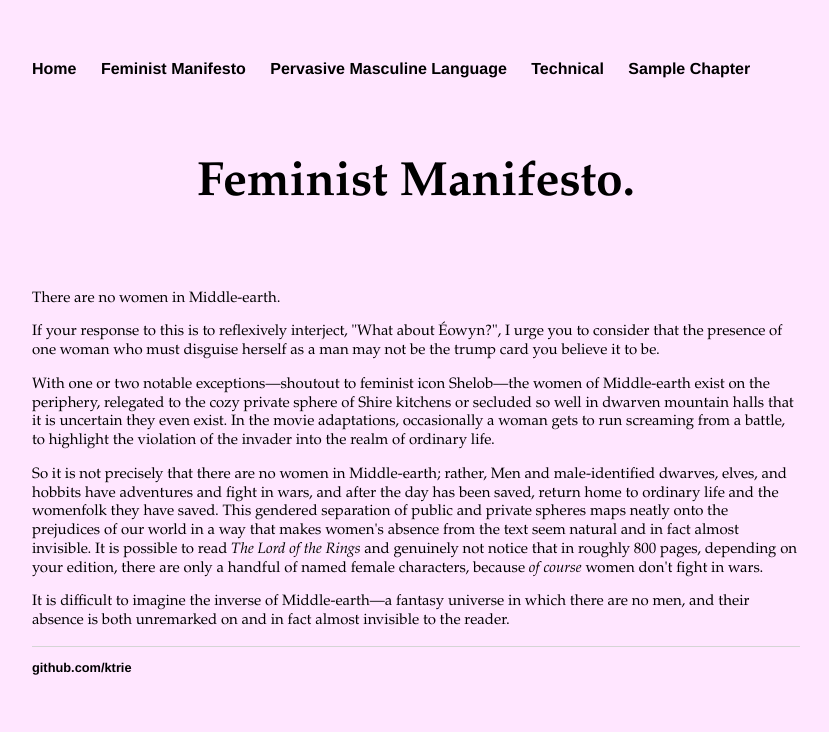
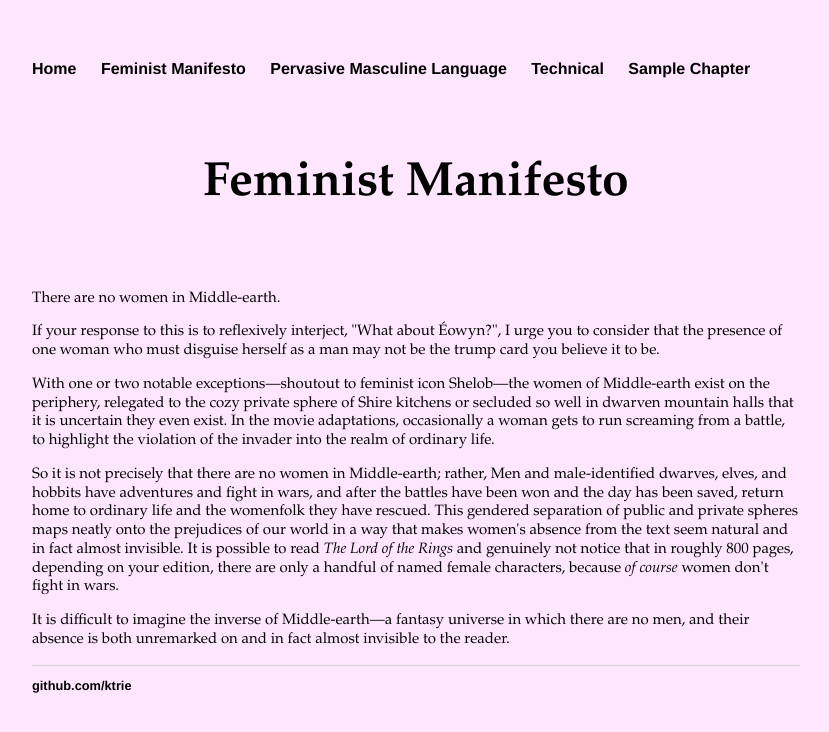
Before and after one commit to ktrie/ktrie.github.io, a Jekyll site: the page built from GGOTR/manifesto.html, in a window 1280 px wide. Shown: the top 732 px of the page, without its empty margins (224-1053 px from the left). Built offline with Jekyll 4.4.1, drawn with Linux system fonts in a browser that asks for light colours.

Commit message:
Update manifesto.html

```diff
--- a/GGOTR/manifesto.html
+++ b/GGOTR/manifesto.html
@@ -1,6 +1,6 @@
 ---
 layout: GGOTR
-title: Feminist Manifesto.
+title: Feminist Manifesto
 ---
 <h1>{{ page.title }}</h1>
 
@@ -11,7 +11,7 @@ title: Feminist Manifesto.
 <p>With one or two notable exceptions—shoutout to feminist icon Shelob—the women of Middle-earth exist on the periphery, relegated to the cozy private sphere of Shire kitchens or secluded so well in dwarven mountain halls that it is uncertain they even exist.
   In the movie adaptations, occasionally a woman gets to run screaming from a battle, to highlight the violation of the invader into the realm of ordinary life.</p>
 
-<p>So it is not precisely that there are no women in Middle-earth; rather, Men and male-identified dwarves, elves, and hobbits have adventures and fight in wars, and after the day has been saved, return home to ordinary life and the womenfolk they have saved.
+<p>So it is not precisely that there are no women in Middle-earth; rather, Men and male-identified dwarves, elves, and hobbits have adventures and fight in wars, and after the battles have been won and the day has been saved, return home to ordinary life and the womenfolk they have rescued.
 This gendered separation of public and private spheres maps neatly onto the prejudices of our world in a way that makes women's absence from the text seem natural and in fact almost invisible.
   It is possible to read <em>The Lord of the Rings</em> and genuinely not notice that in roughly 800 pages, depending on your edition, there are only a handful of named female characters, because <em>of course</em> women don't fight in wars.</p>
 
```
